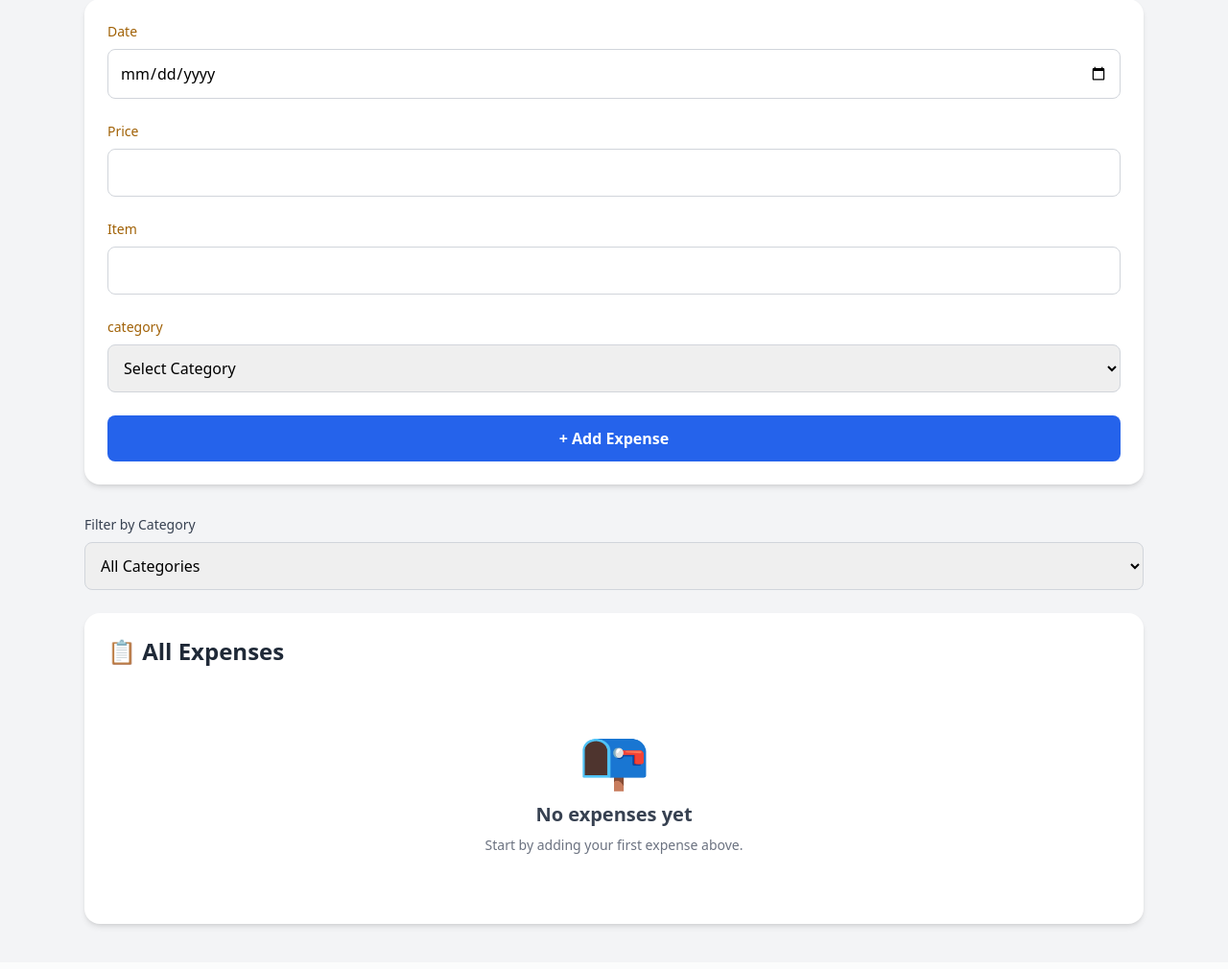
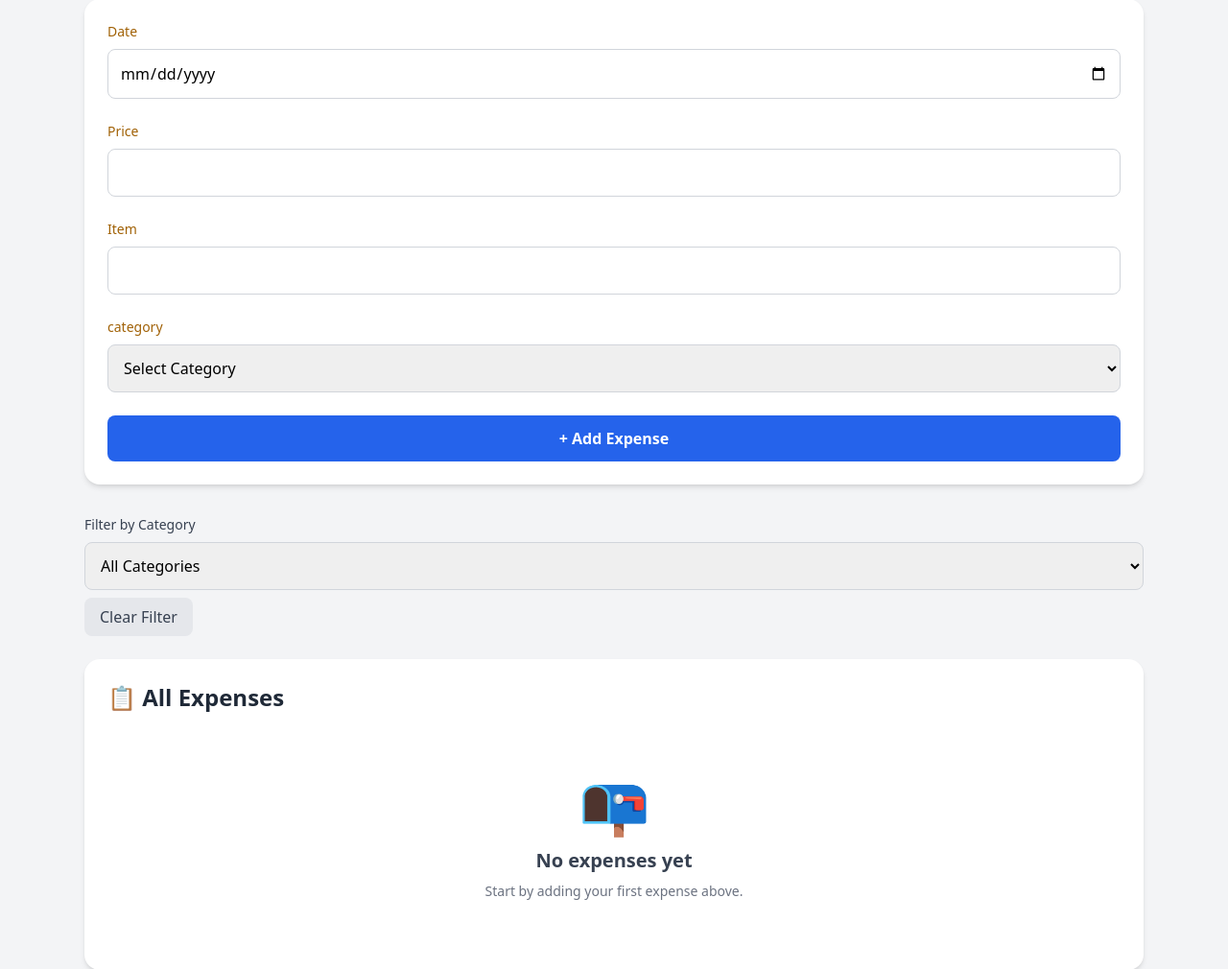
Before and after one commit to daxi-parmar/expense-tracker, a Flask app: page / in a window 1280 px wide. Shown: the part 285-1295 px from the top of the page at 96% size. Before the commit the page ends 1254 px from the top, so only its background shows below. Run offline with Flask 3, Linux system fonts and the light colour scheme; data that the repository does not hold is empty; some libraries are stand-ins or nearby versions.

Commit message:
Add clear category filter button

```diff
--- a/templates/index.html
+++ b/templates/index.html
@@ -164,7 +164,16 @@
         <option value="Other">📦 Other</option>
 
         </select>
+
+
+        <a href="/"
+        class="inline-block mt-2 bg-gray-200 text-gray-700 px-4 py-2 rounded-lg
+                hover:bg-gray-300">
+            Clear Filter
+        </a>
+
         </div>
+
 
         <div class ="expense history bg-white rounded-2xl shadow-md p-6">
         <h2 class="text-2xl font-semibold text-gray-800 mb-4
```
